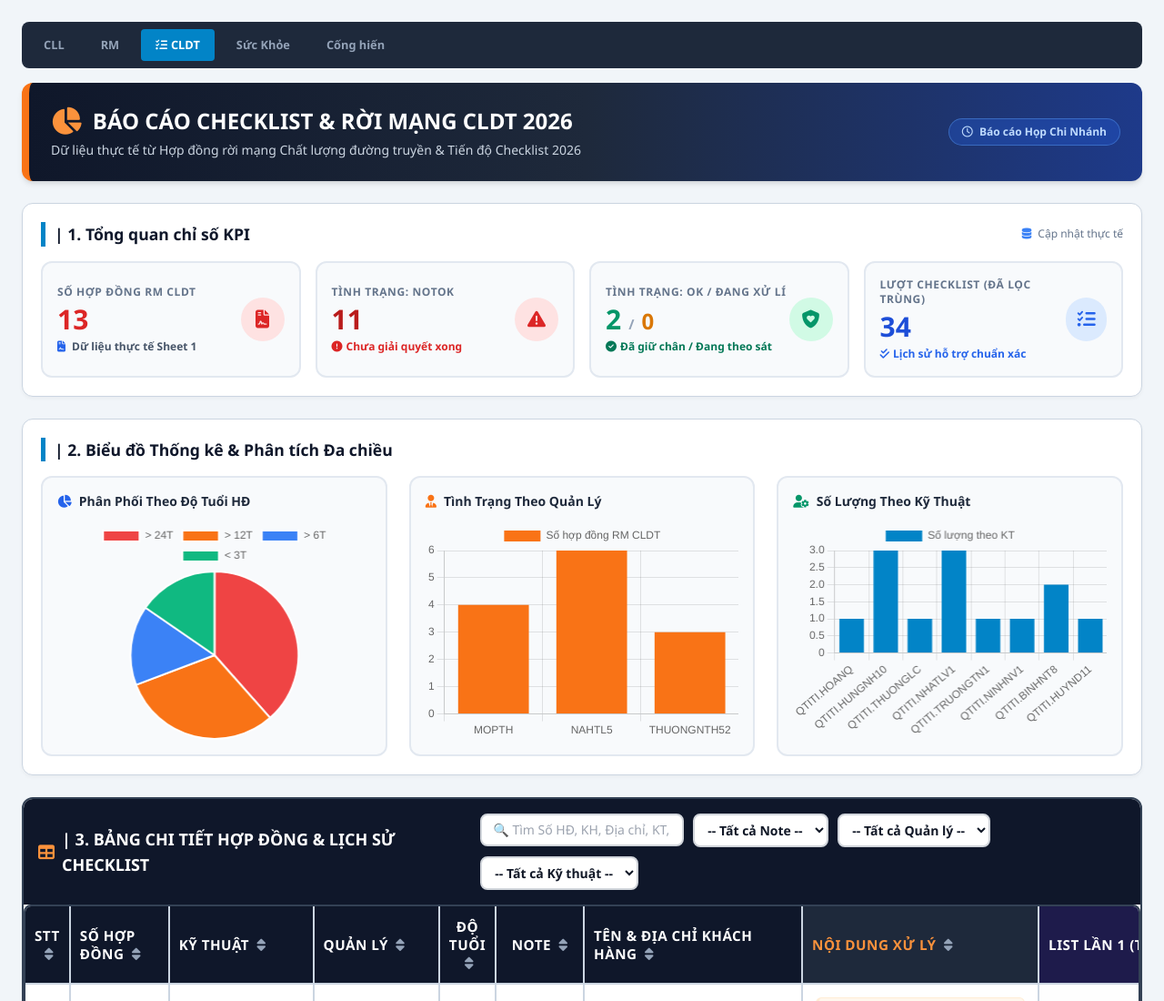
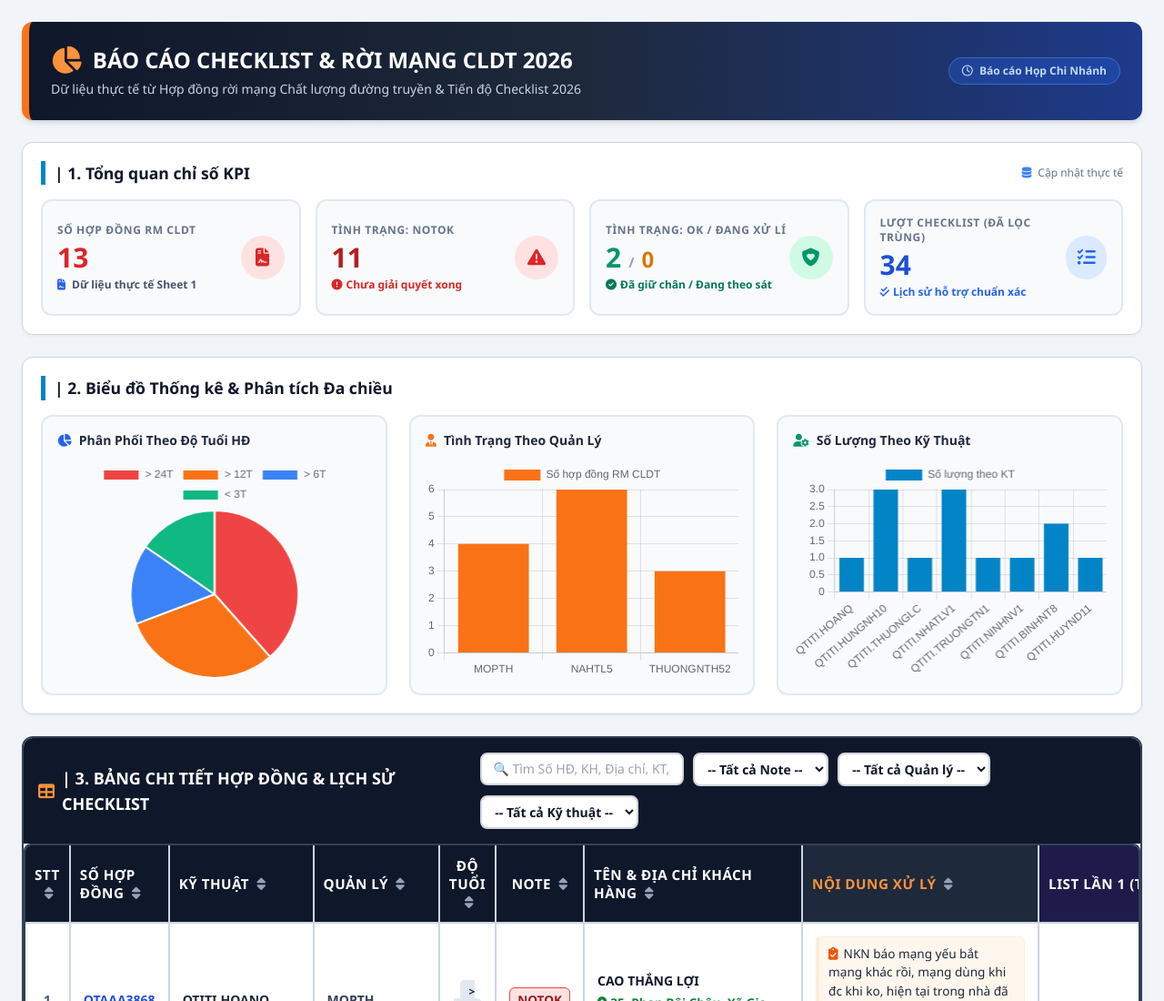
Before and after one commit to Vinhlt15/BAOCAO, a plain HTML site: page CLDT.html in a window 1280 px wide. Shown: the top 1100 px of the page at 91% size. Drawn offline with nearby package versions, Linux system fonts and the light colour scheme.

Commit message:
Update CLDT.html

```diff
--- a/CLDT.html
+++ b/CLDT.html
@@ -10,10 +10,7 @@
     <style>
         body { font-family: 'Segoe UI', Roboto, Helvetica, Arial, sans-serif; background-color: #f1f5f9; color: #0f172a; font-size: 0.95rem; }
 
-        /* Sub-navbar */
-        .top-nav { background-color: #1e293b; color: #94a3b8; font-size: 0.8rem; font-weight: 600; }
-        .top-nav a { padding: 8px 16px; border-radius: 4px; transition: all 0.2s; }
-        .top-nav a.active { background-color: #0284c7; color: #ffffff; }
+
 
         /* Card container */
         .card-container { background-color: #ffffff; border-radius: 12px; border: 1px solid #cbd5e1; box-shadow: 0 2px 4px rgba(0,0,0,0.04); margin-bottom: 24px; padding: 20px; }
@@ -60,15 +57,6 @@
     </style>
 </head>
 <body class="p-2 sm:p-4 md:p-6">
-
-    <!-- SUB-NAVBAR -->
-    <div class="top-nav flex items-center gap-2 p-2 rounded-lg mb-4 overflow-x-auto">
-        <a href="#" class="whitespace-nowrap">CLL</a>
-        <a href="#" class="whitespace-nowrap">RM</a>
-        <a href="#" class="active whitespace-nowrap"><i class="fa-solid fa-list-check mr-1"></i>CLDT</a>
-        <a href="#" class="whitespace-nowrap">Sức Khỏe</a>
-        <a href="#" class="whitespace-nowrap">Cống hiến</a>
-    </div>
 
     <!-- MAIN HEADER BAR -->
     <div class="bg-gradient-to-r from-slate-900 via-slate-800 to-blue-900 text-white p-5 md:p-6 rounded-xl shadow-md mb-6 border-l-8 border-orange-500">
```
